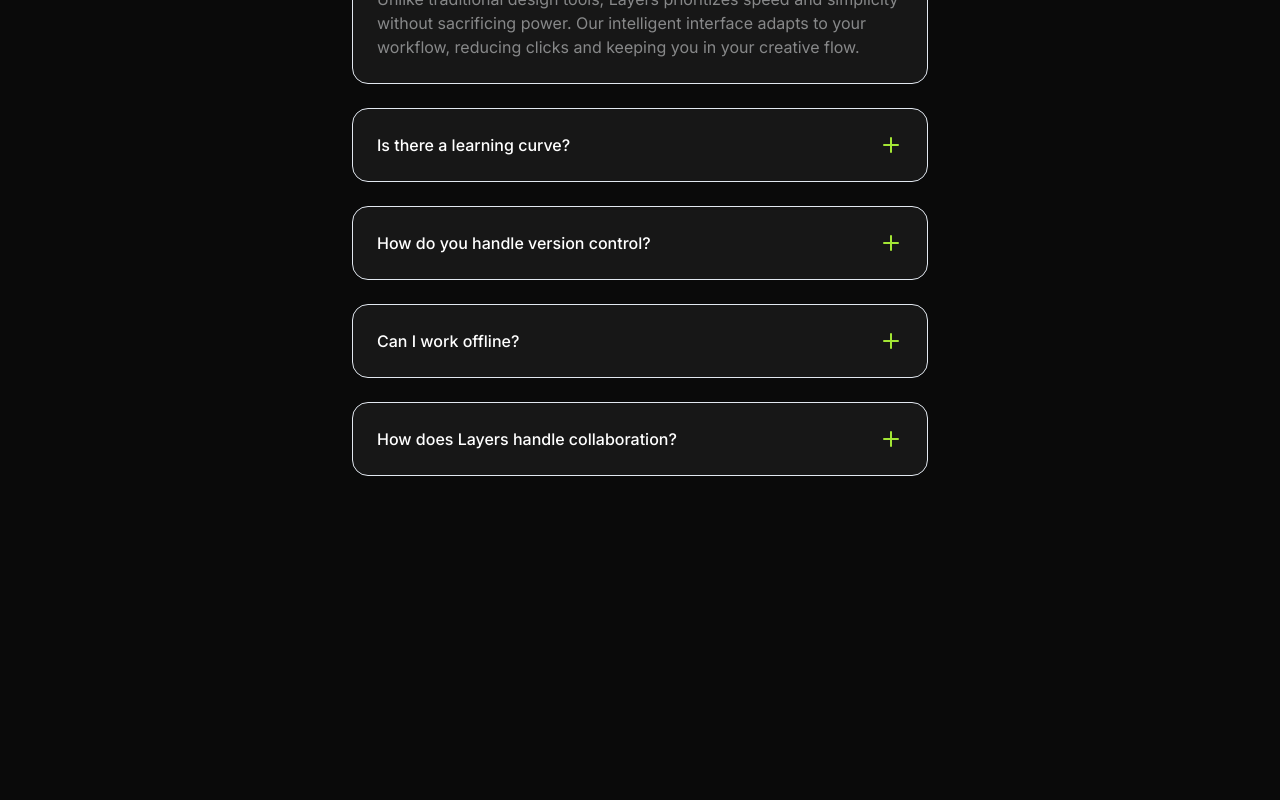
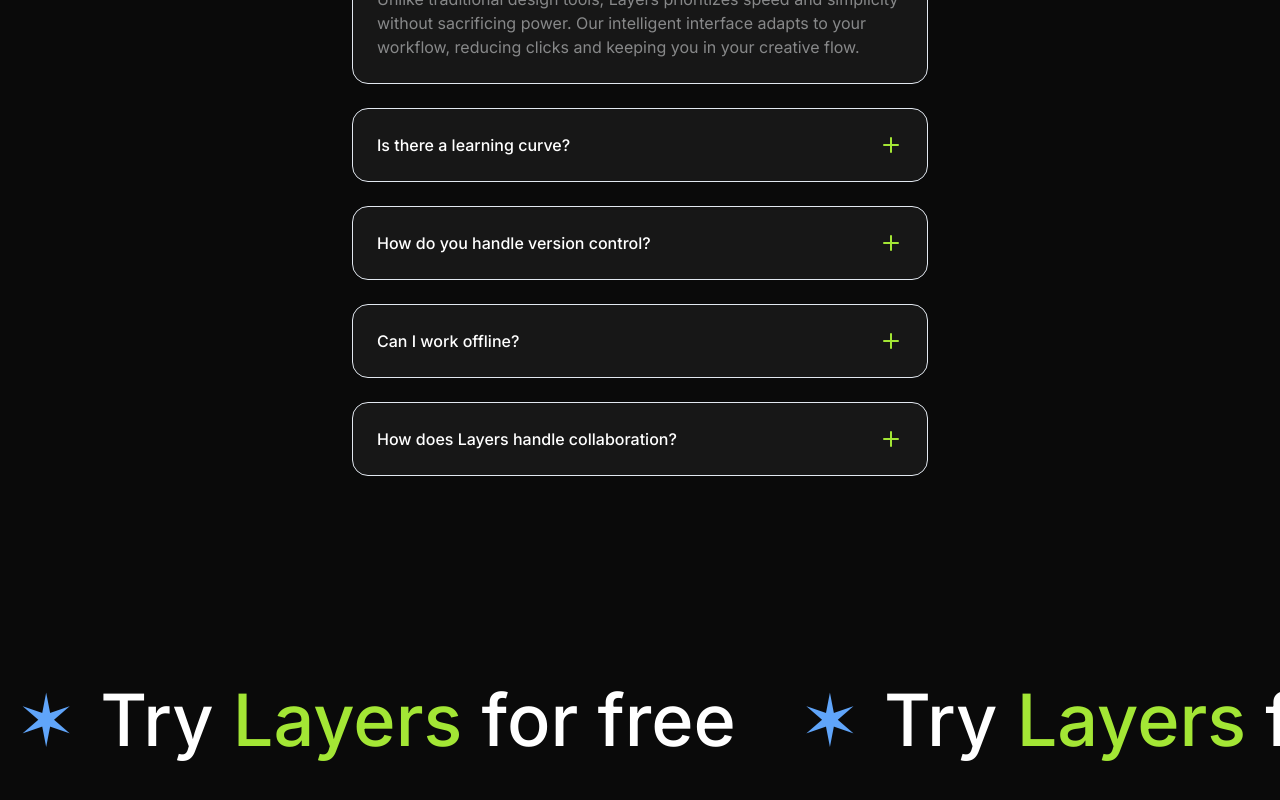
Before and after one commit to xwnsnowy/modern-landing-page-nextjs, a Next.js app: page / in a window 1280 px wide. Shown: the part 4097-4897 px from the top of the page. Before the commit the page ends 4669 px from the top, so only its background shows below. Built offline with nearby package versions, Linux system fonts and the light colour scheme.

Commit message:
feat: add CallToAction section

```diff
--- a/src/app/page.tsx
+++ b/src/app/page.tsx
@@ -1,3 +1,4 @@
+import CallToAction from "@/sections/CallToAction";
 import Faqs from "@/sections/Faqs";
 import Features from "@/sections/Features";
 import Hero from "@/sections/Hero";
@@ -16,6 +17,7 @@
       <Features />
       <Integrations />
       <Faqs />
+      <CallToAction />
     </>
   );
 }
--- a/src/sections/CallToAction.tsx
+++ b/src/sections/CallToAction.tsx
@@ -1,3 +1,18 @@
 export default function CallToAction() {
-    return <div>Call To Action</div>;
+  return (
+    <section className="py-24">
+      <div className="overflow-x-clip p-4 flex">
+        <div className="flex flex-none gap-16 text-6xl md:text-7xl font-medium">
+          {Array.from({ length: 10 }).map((_, index) => (
+            <div className="flex items-center gap-6" key={index}>
+              <span className="text-blue-400">&#10038;</span>
+              <span>
+                Try <span className="text-lime-400">Layers</span> for free
+              </span>
+            </div>
+          ))}
+        </div>
+      </div>
+    </section>
+  );
 }
```
